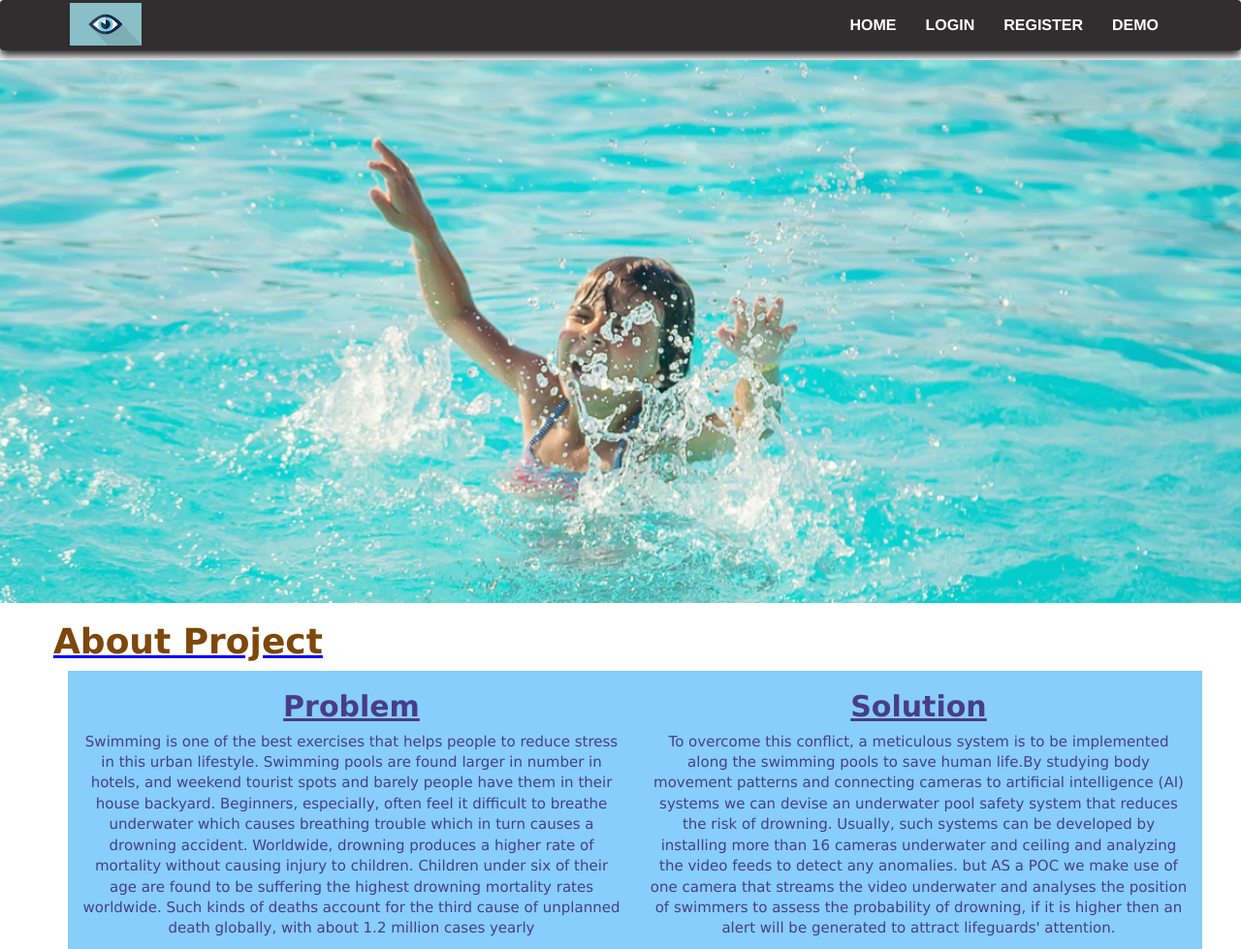
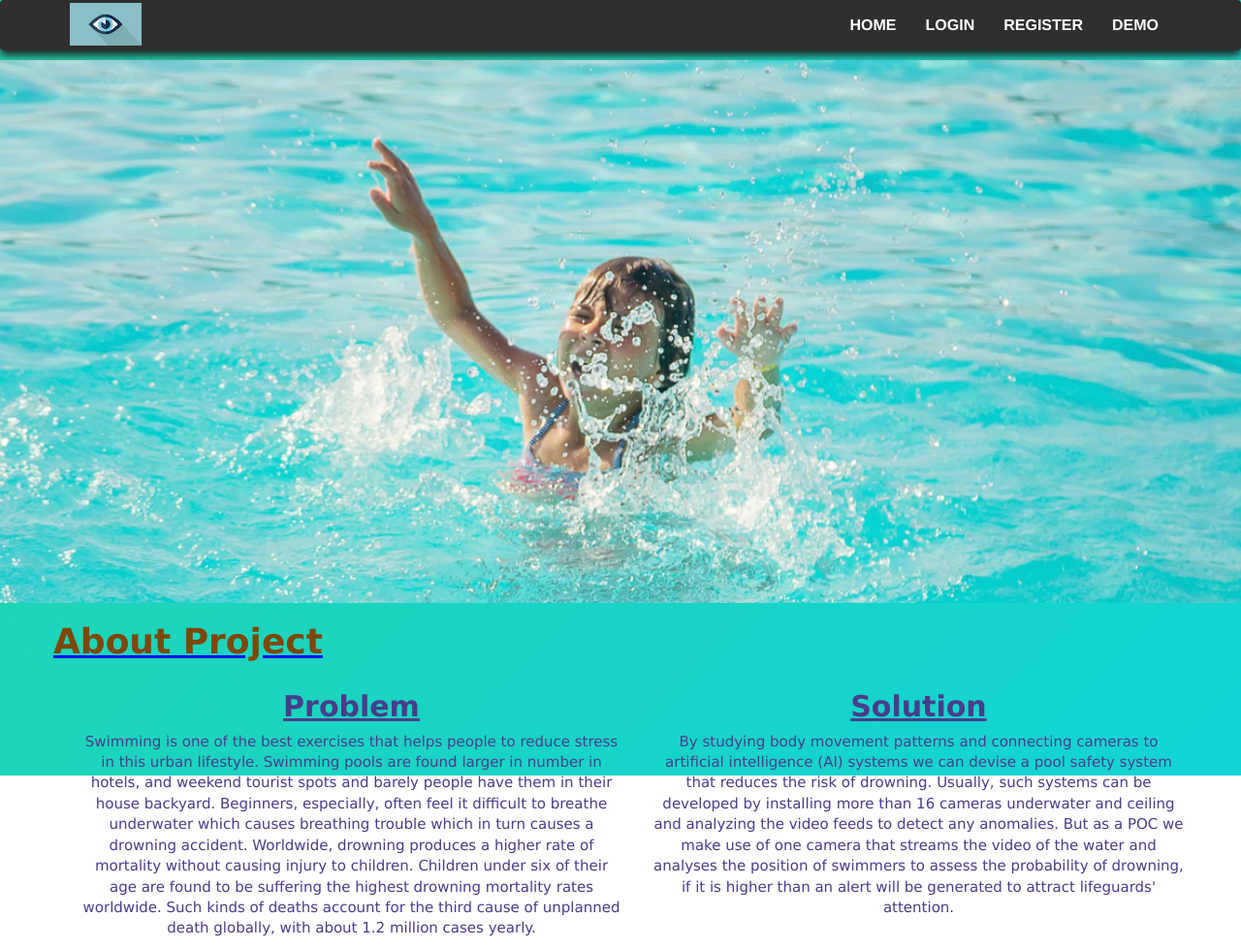
Before and after one commit to Shrijeeth/virtual-eye, a Flask app: page / in a window 1280 px wide; the page is wider, and only the part inside the window is pictured. Shown: that part at 97% size. Run offline with Flask 2, Linux system fonts and the light colour scheme; parts of the project's set-up code (start-up, migrations or seed data) failed here and were passed over; some libraries are stand-ins or nearby versions.

Commit message:
Update home page

```diff
--- a/static/css/style.css
+++ b/static/css/style.css
@@ -1,6 +1,17 @@
 * {
     margin: 0;
     padding: 0;
+}
+
+body::before {
+    content: "";
+    position: fixed;
+    width: 100%;
+    height: 100%;
+    z-index: -1;
+    background: linear-gradient(-45deg, #00d2ff, #23d5ab);
+    background-size: 200% 200%;
+    animation: gradient 15s ease infinite;
 }
 
 .header {
@@ -77,7 +88,3 @@
 .row {
     display: flex;
 }
-
-.col-lg-6 {
-    background-color: lightskyblue;
-}
--- a/templates/index.html
+++ b/templates/index.html
@@ -48,13 +48,13 @@
                       <div class="col-lg-6">
                         <div class="text">
                             <u><h2 style="font-weight:bold">Problem</h2></u>
-                            <p style="font-size:15px ">Swimming is one of the best exercises that helps people to reduce stress in this urban lifestyle. Swimming pools are found larger in number in hotels, and weekend tourist spots and barely people have them in their house backyard. Beginners, especially, often feel it difficult to breathe underwater which causes breathing trouble which in turn causes a drowning accident. Worldwide, drowning produces a higher rate of mortality without causing injury to children. Children under six of their age are found to be suffering the highest drowning mortality rates worldwide. Such kinds of deaths account for the third cause of unplanned death globally, with about 1.2  million cases yearly</p>
+                            <p style="font-size:15px ">Swimming is one of the best exercises that helps people to reduce stress in this urban lifestyle. Swimming pools are found larger in number in hotels, and weekend tourist spots and barely people have them in their house backyard. Beginners, especially, often feel it difficult to breathe underwater which causes breathing trouble which in turn causes a drowning accident. Worldwide, drowning produces a higher rate of mortality without causing injury to children. Children under six of their age are found to be suffering the highest drowning mortality rates worldwide. Such kinds of deaths account for the third cause of unplanned death globally, with about 1.2  million cases yearly.</p>
                         </div>
                       </div>
                       <div class="col-lg-6">
                         <div class="text1">
                             <u><h2 style="font-weight:bold">Solution</h2></u>
-                            <p style="font-size:15px">To overcome this conflict, a meticulous system is to be implemented along the swimming pools to save human life.By studying body movement patterns and connecting cameras to artificial intelligence (AI) systems we can devise an underwater pool safety system that reduces the risk of drowning.  Usually, such systems can be developed by installing more than 16 cameras underwater and ceiling and analyzing the video feeds to detect any anomalies. but  AS a POC we make use of one camera that streams the video underwater and analyses the position of swimmers to assess the probability of drowning, if it is higher then an alert will be generated to attract lifeguards' attention.</p>
+                            <p style="font-size:15px">By studying body movement patterns and connecting cameras to artificial intelligence (AI) systems we can devise a pool safety system that reduces the risk of drowning.  Usually, such systems can be developed by installing more than 16 cameras underwater and ceiling and analyzing the video feeds to detect any anomalies. But as a POC we make use of one camera that streams the video of the water and analyses the position of swimmers to assess the probability of drowning, if it is higher than an alert will be generated to attract lifeguards' attention.</p>
                         </div>
                       </div>
                     </div>
```
